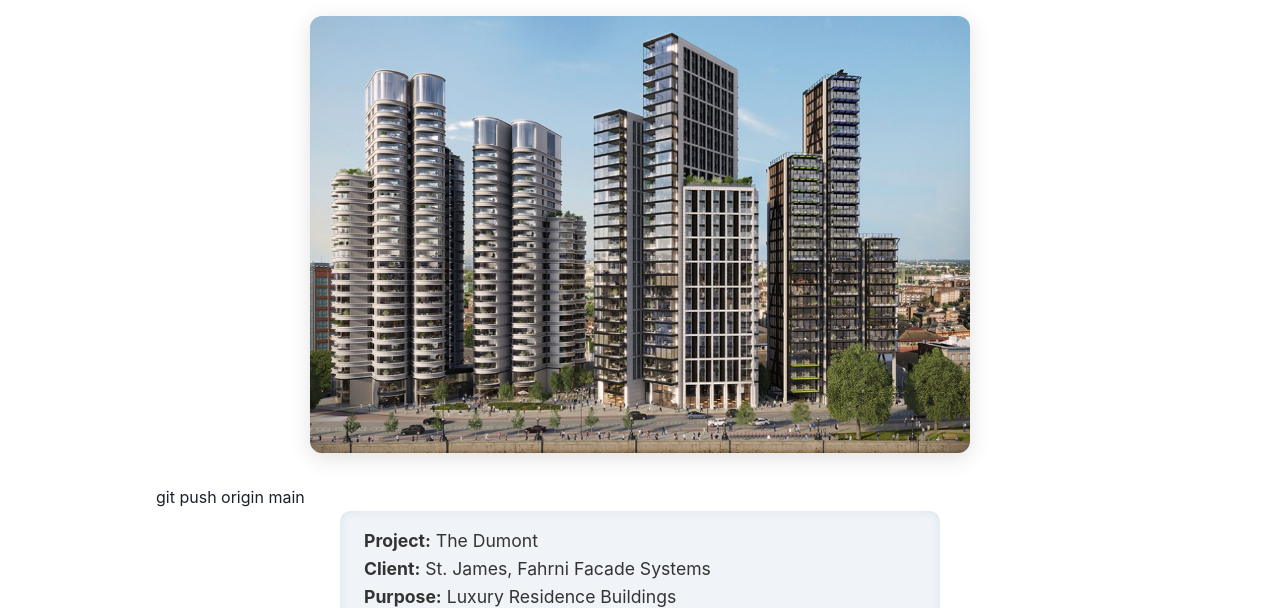
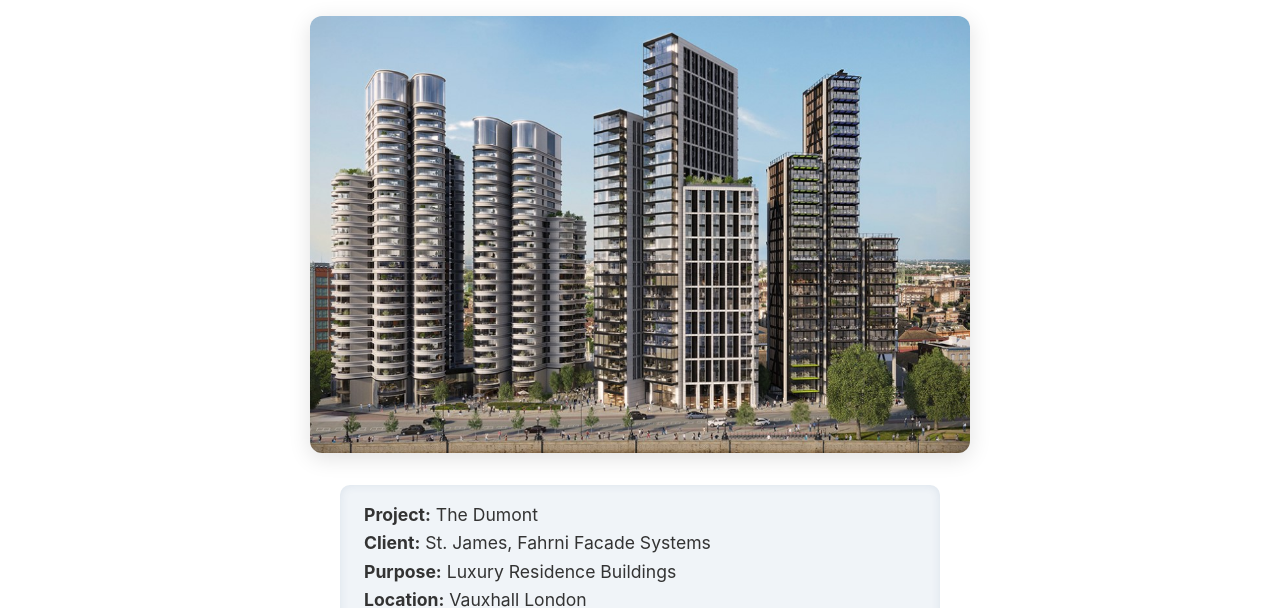
Before and after one commit to iamazra03/PMBCurtainWalling, a plain HTML site: page project-dumont.html in a window 1280 px wide. Shown: the part 194-802 px from the top of the page. Drawn offline with Linux system fonts and the light colour scheme.

Commit message:
project-dumont.html

```diff
--- a/project-dumont.html
+++ b/project-dumont.html
@@ -230,8 +230,6 @@
     <h1>Dumont Project</h1>
     <img src="images/2-Dumont/1.jpg" alt="The Dumont" class="main-image" />
 
-git push origin main
-
 <section class="project-info">
 
       <p><strong>Project:</strong> The Dumont</p>
```
